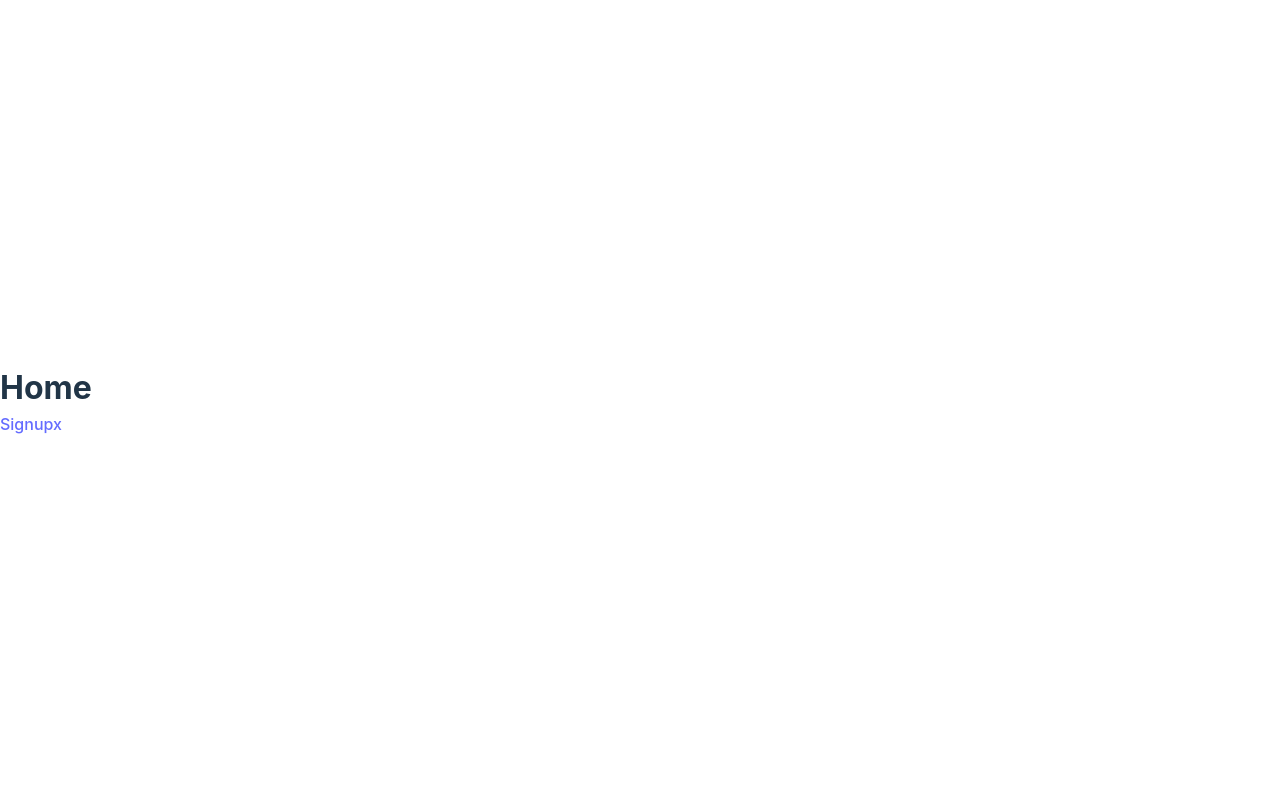
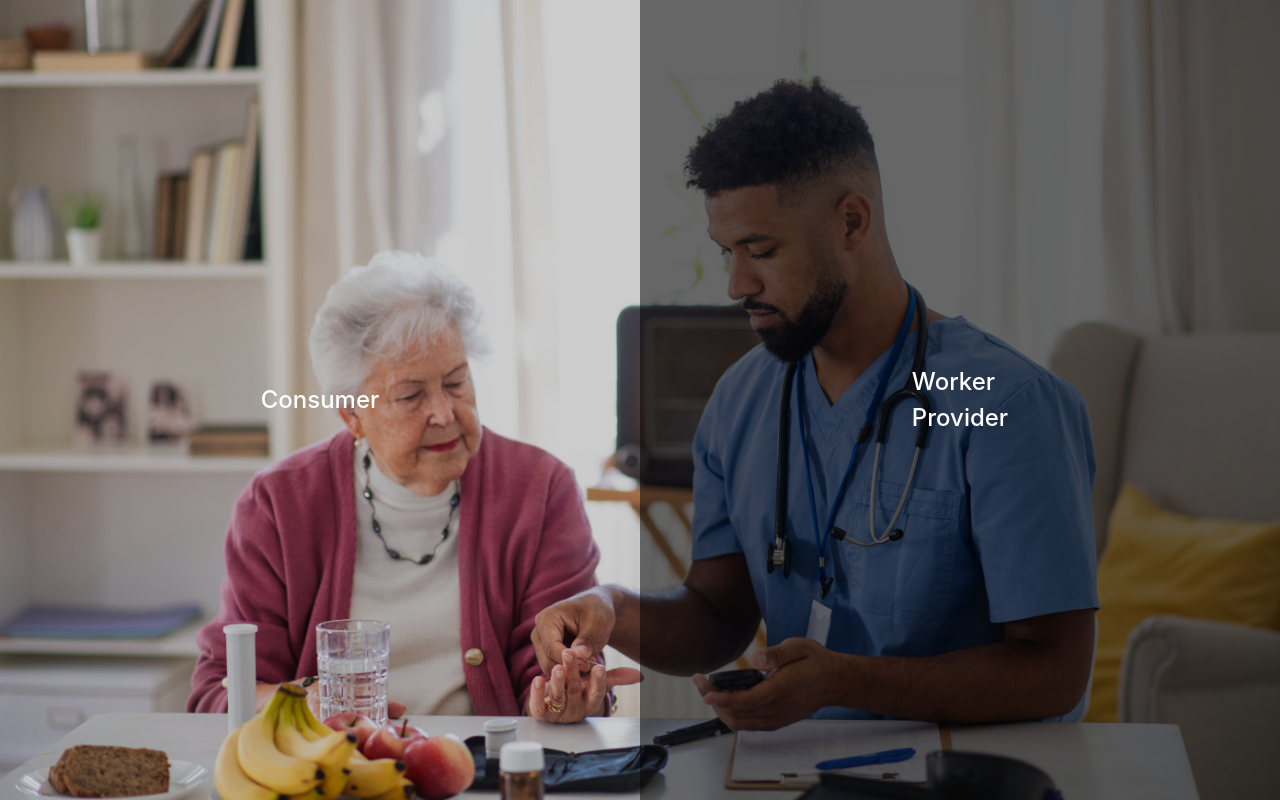
Before and after one commit to nuno-studiographene/depeche-node, a React (Vite) app in the folder nodependents/: page / in a window 1280 px wide. Built offline with nearby package versions, Linux system fonts and the light colour scheme.

Commit message:
Add landing

```diff
--- a/nodependents/src/index.css
+++ b/nodependents/src/index.css
@@ -39,17 +39,13 @@ p, h1, h2, h3, h4, h5, h6 {
 
 a {
   font-weight: 500;
-  color: #646cff;
   text-decoration: inherit;
-}
-a:hover {
-  color: #535bf2;
 }
 
 body {
   margin: 0;
-  display: flex;
-  place-items: center;
+  /* display: flex;
+  place-items: center; */
   min-width: 320px;
   min-height: 100vh;
 }
--- /dev/null
+++ b/nodependents/src/views/home/home.css
@@ -0,0 +1,17 @@
+.landing-column{
+    background-color: rgba(0, 0, 0, 0.6);
+    display: flex;
+    flex-direction: column;
+    justify-content: center;
+    align-items: center;
+    height: 100vh;
+    width: 100%;
+    transition: all 0.5s;
+    font-size: 1.5em;
+    color: white;
+}
+
+.landing-column:hover{
+    background-color: rgba(0, 0, 0, 0.2);
+    color: white;
+}
--- a/nodependents/src/views/home/index.jsx
+++ b/nodependents/src/views/home/index.jsx
@@ -1,12 +1,33 @@
 import { Link } from "react-router-dom";
+import imgUrl from '../../assets/images/bg_home.jpg';
+import './home.css';
 
 const Home = () => {
   return (
-    <div>
-      <header>
-        <h1>Home</h1>
-        <Link to={`/signup`}>Signupx</Link>
-      </header>
+    <div style={{
+      backgroundImage: `url("${imgUrl}")`,
+      backgroundSize: "cover",
+      backgroundPosition: "center",
+      width: "100vw",
+      height: "100vh",
+    }}>
+      <div style={{
+        width: "100vw",
+        height: "100vh",
+        display: "flex",
+        color: "white"
+      }}>
+        <Link to={`/consumer`} className="landing-column">
+          <div >
+            Consumer
+          </div>
+        </Link>
+        <Link to={`/signup/worker`} className="landing-column">
+        <div >
+          Worker<br/>Provider
+        </div>
+        </Link>
+      </div>
     </div>
   );
 };
```
Also changed, not shown: nodependents/src/main.jsx (+4 -4 lines), nodependents/src/assets/images/bg_home.jpg (added).
